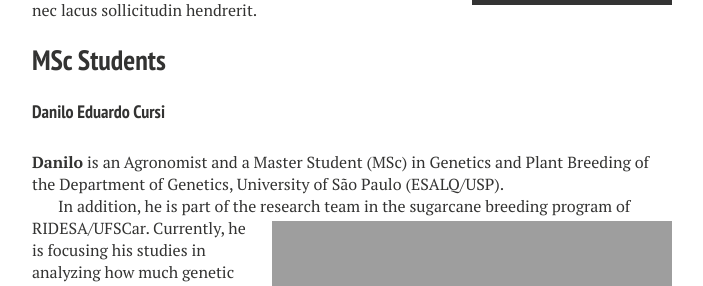
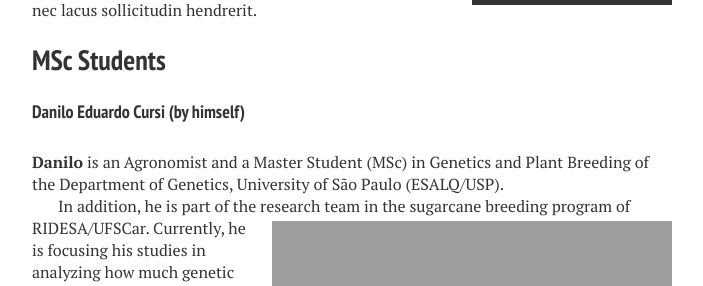
Before and after one commit to dayedepps/statgen-esalq, a Jekyll site: the page built from people.md, in a window 1280 px wide and 900 px high, scrolled down 4953 px. Shown: the part 160-446 px from the top of the window, without its empty margins (288-991 px from the left). Built offline with Jekyll 4.4.1, drawn with Linux system fonts in a browser that asks for light colours; nearby versions of some CDN libraries.

Commit message:
Inclusion of Danilo in People

```diff
--- a/people.md
+++ b/people.md
@@ -210,7 +210,7 @@ hendrerit.
 
 ## MSc Students
 
-#### Danilo Eduardo Cursi
+#### Danilo Eduardo Cursi (by himself)
 
 **Danilo** is an Agronomist and a Master Student (MSc) in Genetics and
 Plant Breeding of the Department of Genetics, University of São Paulo
```
